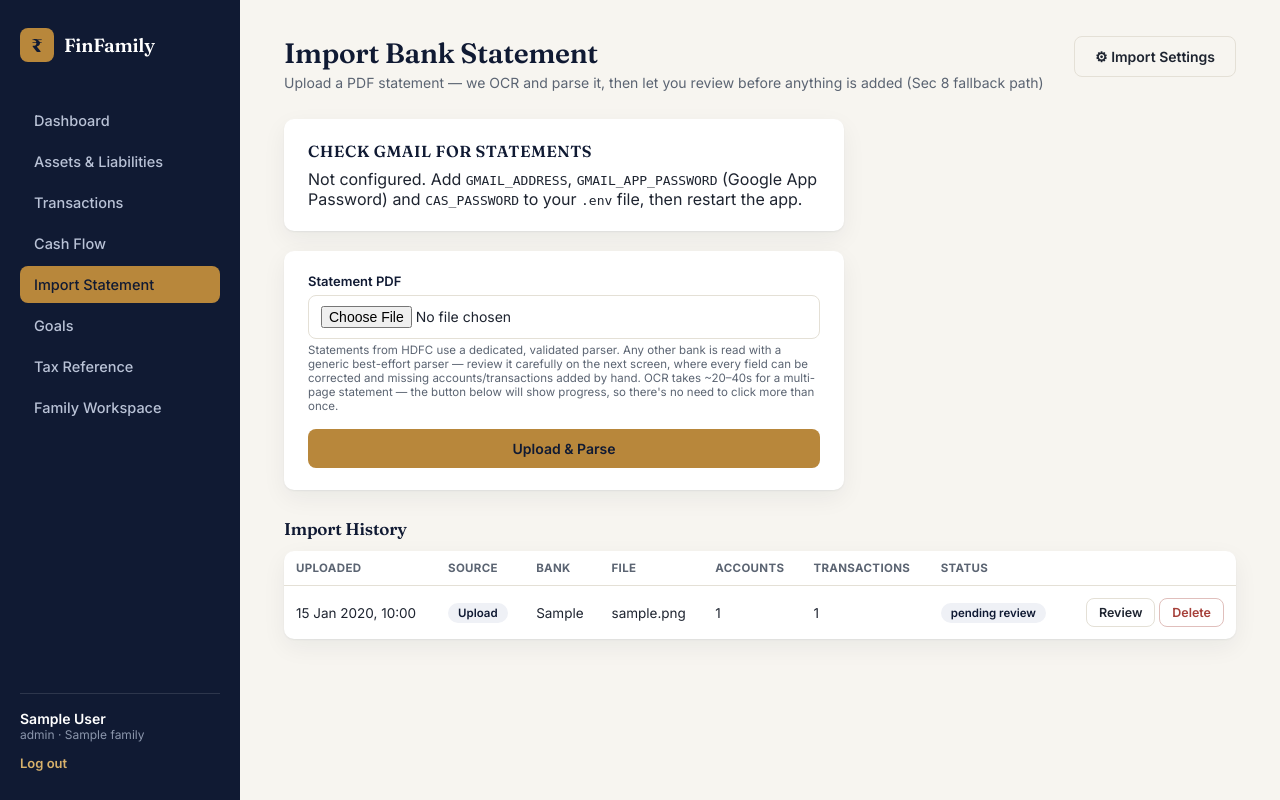
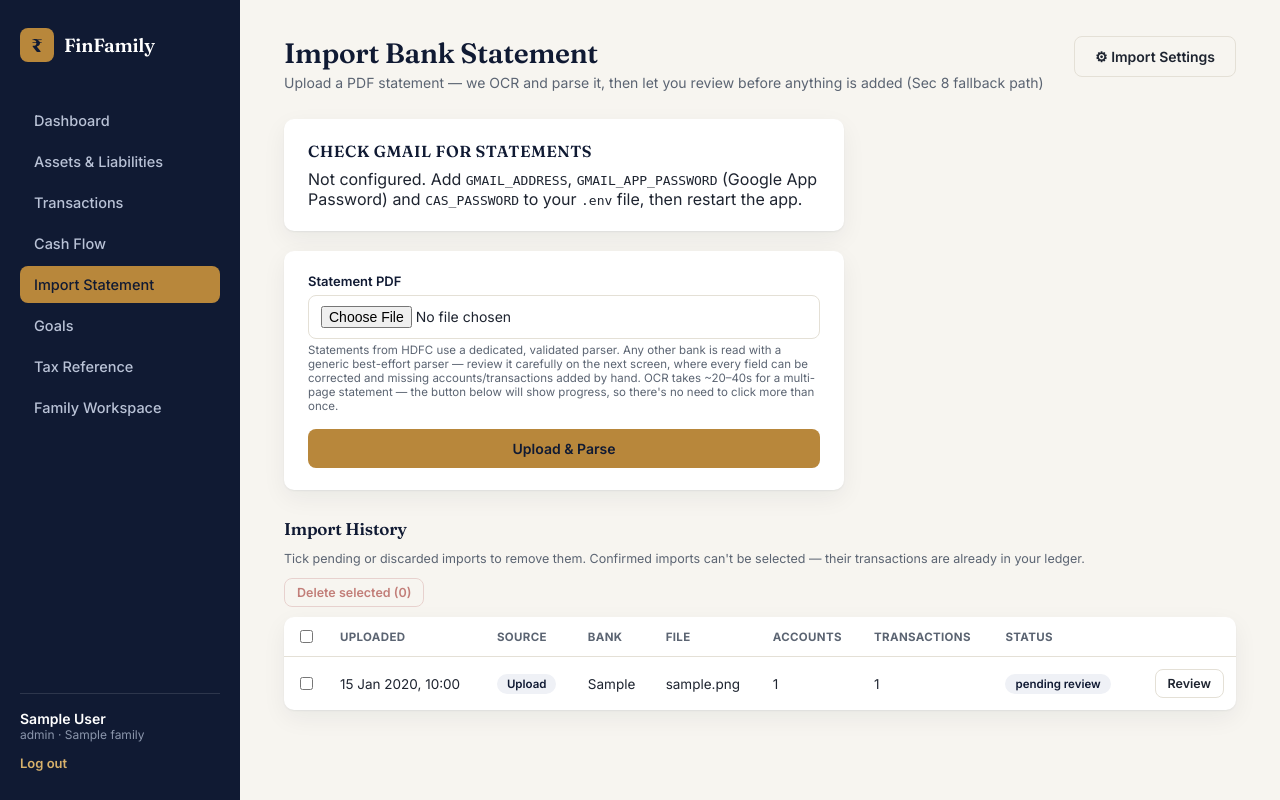
Before and after one commit to abaijal0202/FinFamily, a Flask app: page /import in a window 1280 px wide. Run offline with Flask 3, Linux system fonts and the light colour scheme; a user stored in the database is signed in; tables that the repository leaves empty hold one stand-in row (values such as "Sample post").

Commit message:
Import history: checkbox multi-select with single bulk-delete button

```diff
--- a/app.py
+++ b/app.py
@@ -720,6 +720,40 @@ def register_routes(app):
         flash("Import removed from history.", "success")
         return redirect(url_for("import_home"))
 
+    @app.route("/import/delete-selected", methods=["POST"])
+    @login_required
+    def import_delete_selected():
+        """Bulk-remove pending/discarded imports selected via checkboxes.
+        Confirmed imports are skipped (their transactions are in the ledger)."""
+        if not current_user.can_edit:
+            abort(403)
+        ids = request.form.getlist("import_ids", type=int)
+        if not ids:
+            flash("No imports selected.", "error")
+            return redirect(url_for("import_home"))
+        rows = StatementImport.query.filter(
+            StatementImport.id.in_(ids),
+            StatementImport.family_id == current_user.family_id,
+            StatementImport.status != IMPORT_STATUS_CONFIRMED,
+        ).all()
+        deleted = 0
+        for imp in rows:
+            stored = imp.stored_path
+            db.session.delete(imp)
+            deleted += 1
+            if stored and os.path.exists(stored):
+                try:
+                    os.remove(stored)
+                except OSError:
+                    pass
+        db.session.commit()
+        skipped = len(ids) - deleted
+        msg = f"Removed {deleted} import(s) from history."
+        if skipped:
+            msg += f" {skipped} confirmed import(s) were skipped — their transactions are in your ledger."
+        flash(msg, "success")
+        return redirect(url_for("import_home"))
+
     # --------------------------------------------------------- IMPORT SETTINGS
     @app.route("/import/settings")
     @login_required
--- a/templates/import_upload.html
+++ b/templates/import_upload.html
@@ -46,14 +46,33 @@
 
 <h3 style="font-family:'Fraunces',serif; color:var(--navy); font-size:17px; margin-bottom:12px;">Import History</h3>
 {% if imports %}
+{% set deletable = imports | rejectattr('status', 'equalto', 'confirmed') | list %}
+<form method="POST" action="{{ url_for('import_delete_selected') }}" id="bulkDeleteForm"
+      onsubmit="return confirmBulkDelete();">
+  <div style="display:flex; justify-content:space-between; align-items:center; margin-bottom:10px; gap:12px; flex-wrap:wrap;">
+    <div class="text-muted" style="font-size:12.5px;">
+      Tick pending or discarded imports to remove them. Confirmed imports can't be selected — their transactions are already in your ledger.
+    </div>
+    <button type="submit" class="btn btn-danger btn-sm" id="bulkDeleteBtn" disabled>
+      Delete selected (<span id="selCount">0</span>)
+    </button>
+  </div>
   <div class="table-card">
     <table>
       <thead>
-      <tr><th>Uploaded</th><th>Source</th><th>Bank</th><th>File</th><th>Accounts</th><th>Transactions</th><th>Status</th><th></th></tr>
+        <tr>
+          <th style="width:34px;"><input type="checkbox" id="selectAll" title="Select all deletable" style="width:auto;"></th>
+          <th>Uploaded</th><th>Source</th><th>Bank</th><th>File</th><th>Accounts</th><th>Transactions</th><th>Status</th><th></th>
+        </tr>
       </thead>
       <tbody>
         {% for imp in imports %}
         <tr>
+          <td>
+            {% if imp.status != 'confirmed' %}
+            <input type="checkbox" class="row-check" name="import_ids" value="{{ imp.id }}" style="width:auto;">
+            {% endif %}
+          </td>
           <td>{{ imp.uploaded_at.strftime('%d %b %Y, %H:%M') }}</td>
           <td>
             {% if imp.source == 'gmail' %}
@@ -68,15 +87,9 @@
           <td>{{ imp.accounts_found }}</td>
           <td>{{ imp.transactions_found }}</td>
           <td><span class="pill {{ 'pill-liability' if imp.status=='discarded' else '' }}">{{ imp.status.replace('_',' ') }}</span></td>
-        <td class="text-right" style="white-space:nowrap;">
+          <td class="text-right">
             {% if imp.status == 'pending_review' %}
             <a href="{{ url_for('import_review', import_id=imp.id) }}" class="btn btn-outline btn-sm">Review</a>
-          {% endif %}
-          {% if imp.status != 'confirmed' %}
-          <form method="POST" action="{{ url_for('import_delete', import_id=imp.id) }}" style="display:inline;"
-                onsubmit="return confirm('Permanently remove this import from history? Nothing was added to your assets, and the stored PDF copy is also deleted.');">
-            <button type="submit" class="btn btn-danger btn-sm">Delete</button>
-          </form>
             {% endif %}
           </td>
         </tr>
@@ -84,6 +97,38 @@
       </tbody>
     </table>
   </div>
+</form>
+
+<script>
+(function () {
+  var selectAll = document.getElementById('selectAll');
+  var checks = Array.prototype.slice.call(document.querySelectorAll('.row-check'));
+  var btn = document.getElementById('bulkDeleteBtn');
+  var count = document.getElementById('selCount');
+
+  function refresh() {
+    var n = checks.filter(function (c) { return c.checked; }).length;
+    count.textContent = n;
+    btn.disabled = n === 0;
+    if (selectAll) selectAll.checked = n > 0 && n === checks.length;
+  }
+  if (selectAll) {
+    selectAll.addEventListener('change', function () {
+      checks.forEach(function (c) { c.checked = selectAll.checked; });
+      refresh();
+    });
+  }
+  checks.forEach(function (c) { c.addEventListener('change', refresh); });
+  refresh();
+})();
+
+function confirmBulkDelete() {
+  var n = document.querySelectorAll('.row-check:checked').length;
+  if (n === 0) return false;
+  return confirm('Permanently remove ' + n + ' selected import(s) from history? '
+    + 'Nothing was added to your assets, and the stored PDF copies are also deleted.');
+}
+</script>
 {% else %}
 <div class="empty-state">
   <h3>No statements imported yet</h3>
```
Lines whose indentation alone changed are shown as unchanged.
